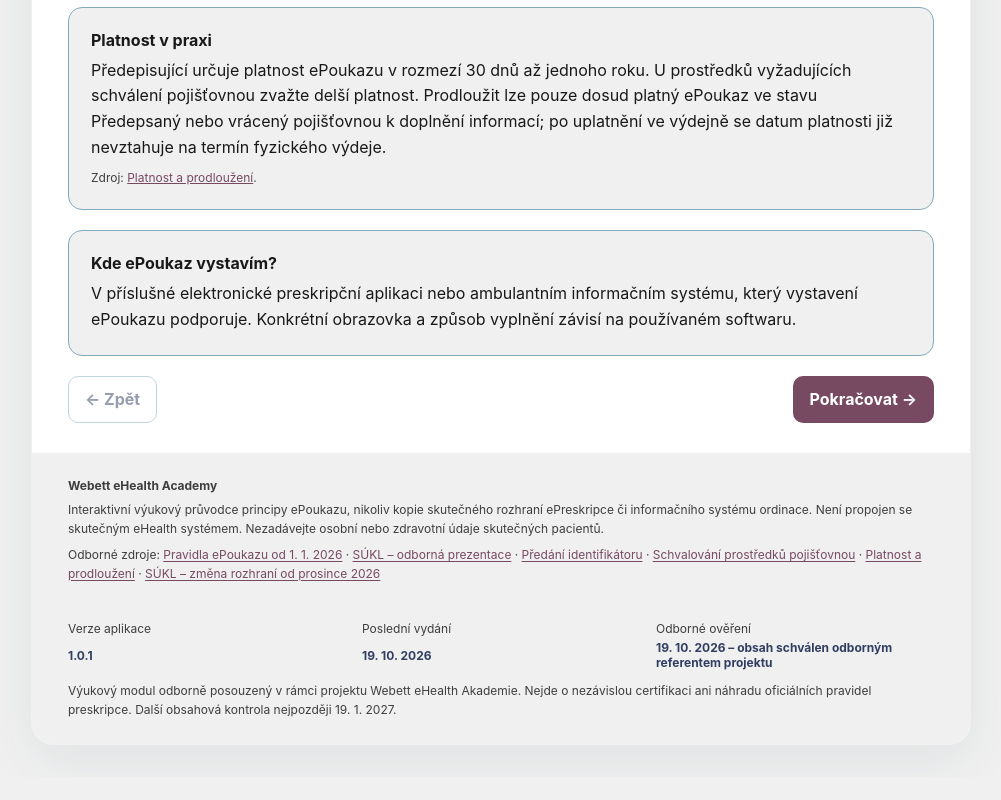
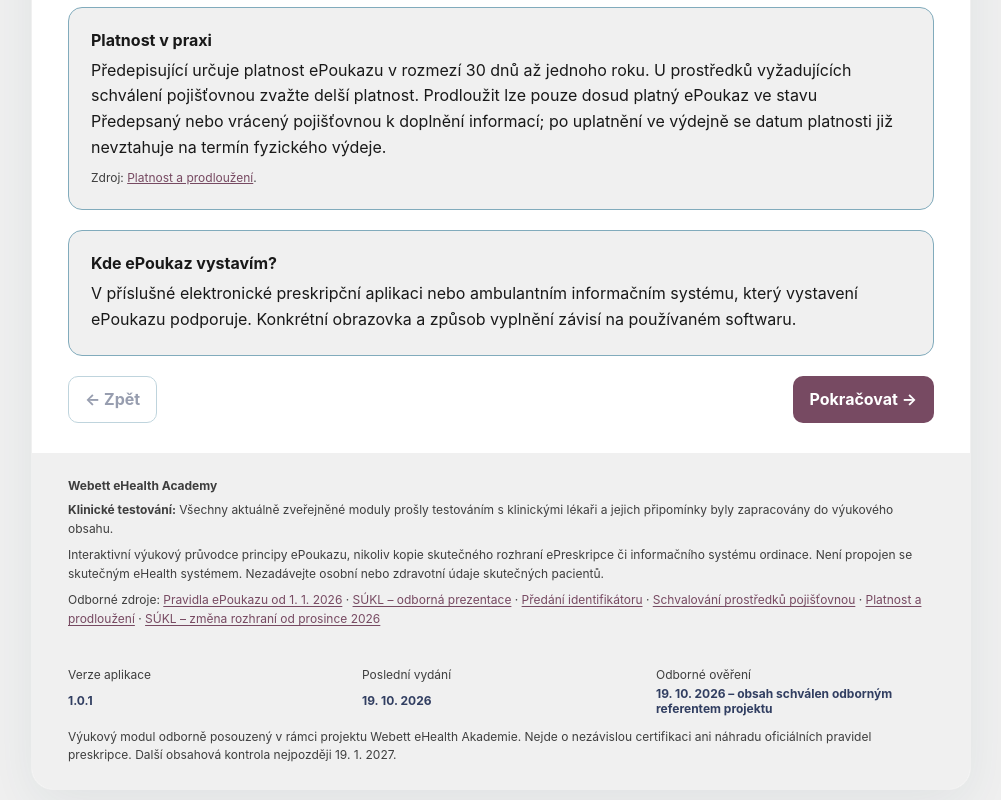
Before and after one commit to EttTer/ehealth-academy-epoukaz, a React (Vite) app: page / in a window 1280 px wide. Shown: the part 1138-1938 px from the top of the page, without its empty margins (139-1140 px from the left). Before the commit the page ends 1915 px from the top, so only its background shows below. Built offline with nearby package versions, Linux system fonts and the light colour scheme.

Commit message:
Add consistent clinical testing and feedback statement to academy footer

```diff
--- a/src/App.tsx
+++ b/src/App.tsx
@@ -67,5 +67,5 @@ export default function App(){
  {tab===2&&<div className="stack"><h2>Co když nastane problém?</h2><p className="muted">Zvolte situaci a podívejte se na doporučený další krok.</p><div className="problemGrid">{issues.map((x,i)=><button key={x.title} onClick={()=>setIssue(i)} className={issue===i?"selected":""} aria-pressed={issue===i}><span className="smallTag">{x.category}</span><span>{x.title}</span></button>)}</div><div className="scenario" aria-live="polite"><span className="eyebrow">PRAKTICKÁ SITUACE · {issues[issue].category.toUpperCase()}</span><h3>{issues[issue].title}</h3><div className="scenarioPart"><h4>Co se stalo?</h4><p>{issues[issue].situation}</p></div><div className="scenarioPart"><h4>Co udělám jako lékař?</h4><p>{issues[issue].action}</p></div><div className="scenarioPart"><h4>Jak to vysvětlím pacientovi?</h4><p><em>„{issues[issue].patient}“</em></p></div><div className="scenarioCaution"><strong>Na co si dát pozor</strong><p>{issues[issue].caution}</p></div><p className="sourceSmall">Podklad: {sourceLink(issues[issue].source)}</p></div><button onClick={()=>{setTab(3);setDone(false);analyticsReportedQuiz.current=false;analyticsReportedResult.current=false;setQi(0);setTestAnswers({})}}>Pokračovat do části 4: Znalostní test →</button></div>}
  {tab===3&&!done&&<div className="stack"><div className="barrow"><div><span className="eyebrow">KRÁTKÝ PRAKTICKÝ TEST</span><h2>Co už víte?</h2></div><small>{qi+1} / {test.length}</small></div><div className="progress">{test.map((_,i)=><i key={i} className={i<=qi?"on":""}/>)}</div><div className="inset"><span className="eyebrow">SITUACE Z ORDINACE</span><h3>{test[qi].q}</h3></div>{options(test[qi],testAnswers[qi],i=>setTestAnswers(a=>({...a,[qi]:i})))}<div className="actions"><button className="secondary" disabled={qi===0} onClick={()=>setQi(i=>i-1)}>← Zpět</button><button disabled={testAnswers[qi]===undefined} onClick={()=>{if(qi===test.length-1){if(!analyticsReportedQuiz.current){window.academyTrack?.("quiz_completed",{score,total_questions:test.length,score_percent:Math.round(100*score/test.length)});analyticsReportedQuiz.current=true;} setDone(true);}else setQi(i=>i+1);}}>{qi===test.length-1?"Zobrazit výsledky →":"Další otázka →"}</button></div></div>}
  {tab===3&&done&&<div className="stack"><div className="success" role="status"><div className="bigIcon">{score===test.length?"★":"✓"}</div><span className="eyebrow">VÝSLEDEK ZNALOSTNÍHO TESTU</span><h2>{score} / {test.length}</h2><p>{score===test.length?"Výborně. Orientujete se v základních procesech.":"Projděte si vysvětlení a podle potřeby si test zopakujte."}</p><p className="muted">Výsledek není odbornou certifikací.</p></div><h3>Vysvětlení odpovědí</h3>{test.map((q,i)=><div className="inset" key={i}><strong>{testAnswers[i]===q.correct?"✓":"✕"} {i+1}. {q.q}</strong><p>{q.why}</p></div>)}<button onClick={()=>{setQi(0);setDone(false);analyticsReportedQuiz.current=false;analyticsReportedResult.current=false;setTestAnswers({})}}>Opakovat test →</button></div>}
- </section><footer><strong>Webett eHealth Academy</strong><p>Interaktivní výukový průvodce principy ePoukazu, nikoliv kopie skutečného rozhraní ePreskripce či informačního systému ordinace. Není propojen se skutečným eHealth systémem. Nezadávejte osobní nebo zdravotní údaje skutečných pacientů.</p><p>Odborné zdroje: {sources.map((item,i)=><span key={item[1]}>{i>0?" · ":""}{sourceLink(i)}</span>)}</p><div className="releaseMeta"><div><span>Verze aplikace</span><strong>1.0.1</strong></div><div><span>Poslední vydání</span><strong>19. 10. 2026</strong></div><div><span>Odborné ověření</span><strong>19. 10. 2026 – obsah schválen odborným referentem projektu</strong></div></div><p>Výukový modul odborně posouzený v rámci projektu Webett eHealth Akademie. Nejde o nezávislou certifikaci ani náhradu oficiálních pravidel preskripce. Další obsahová kontrola nejpozději 19. 1. 2027.</p></footer></main></>;
+ </section><footer><strong>Webett eHealth Academy</strong><p><strong>Klinické testování:</strong> Všechny aktuálně zveřejněné moduly prošly testováním s klinickými lékaři a jejich připomínky byly zapracovány do výukového obsahu.</p><p>Interaktivní výukový průvodce principy ePoukazu, nikoliv kopie skutečného rozhraní ePreskripce či informačního systému ordinace. Není propojen se skutečným eHealth systémem. Nezadávejte osobní nebo zdravotní údaje skutečných pacientů.</p><p>Odborné zdroje: {sources.map((item,i)=><span key={item[1]}>{i>0?" · ":""}{sourceLink(i)}</span>)}</p><div className="releaseMeta"><div><span>Verze aplikace</span><strong>1.0.1</strong></div><div><span>Poslední vydání</span><strong>19. 10. 2026</strong></div><div><span>Odborné ověření</span><strong>19. 10. 2026 – obsah schválen odborným referentem projektu</strong></div></div><p>Výukový modul odborně posouzený v rámci projektu Webett eHealth Akademie. Nejde o nezávislou certifikaci ani náhradu oficiálních pravidel preskripce. Další obsahová kontrola nejpozději 19. 1. 2027.</p></footer></main></>;
 }
```
